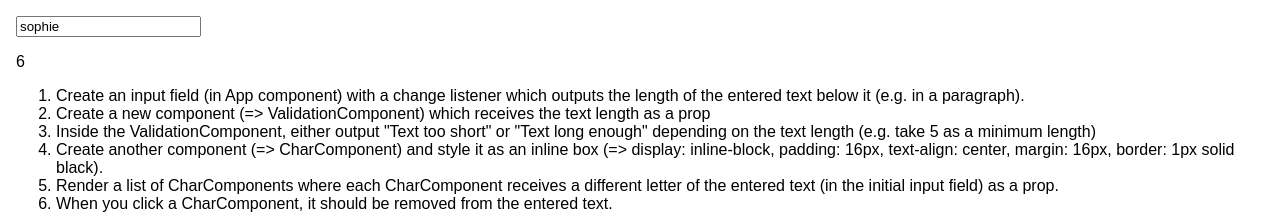
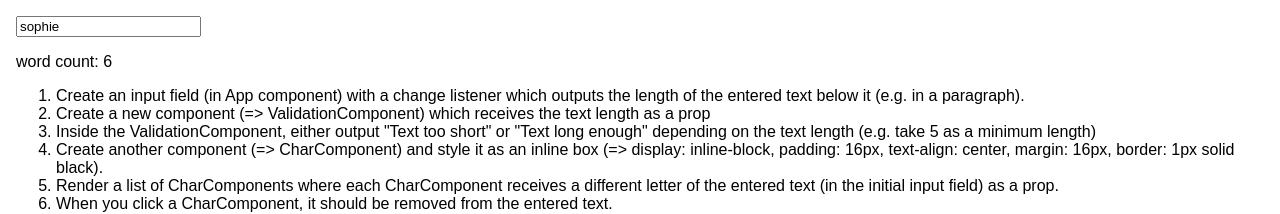
Before and after one commit to sophiewo/word-counter, a React (Create React App) app: page / in a window 1280 px wide. Shown: the top 214 px of the page. Built offline with nearby package versions, Linux system fonts and the light colour scheme.

Commit message:
Adds changeParaHandler

```diff
--- a/src/App.js
+++ b/src/App.js
@@ -6,17 +6,22 @@ class App extends Component {
   state = {
     paragraph: 'sophie' }
 
-  lengthChangeListener = () => {
+  changeParaHandler = (event) => {
+    this.setState( {
+      paragraph: event.target.value
+    })
+  };
 
-  };
+
 
   render() {
     return (
       <div className="App">
 
-        <input type="text"  name="name" value={this.state.paragraph} />
+        <input type="text"  onChange={this.changeParaHandler} value={this.state.paragraph} />
+
         <p>
-          {this.state.paragraph.length}
+          word count:  {this.state.paragraph.length}
         </p>
 
 
```
Also changed, not shown: 1 other file (tests, documents, lock files or other folders).
